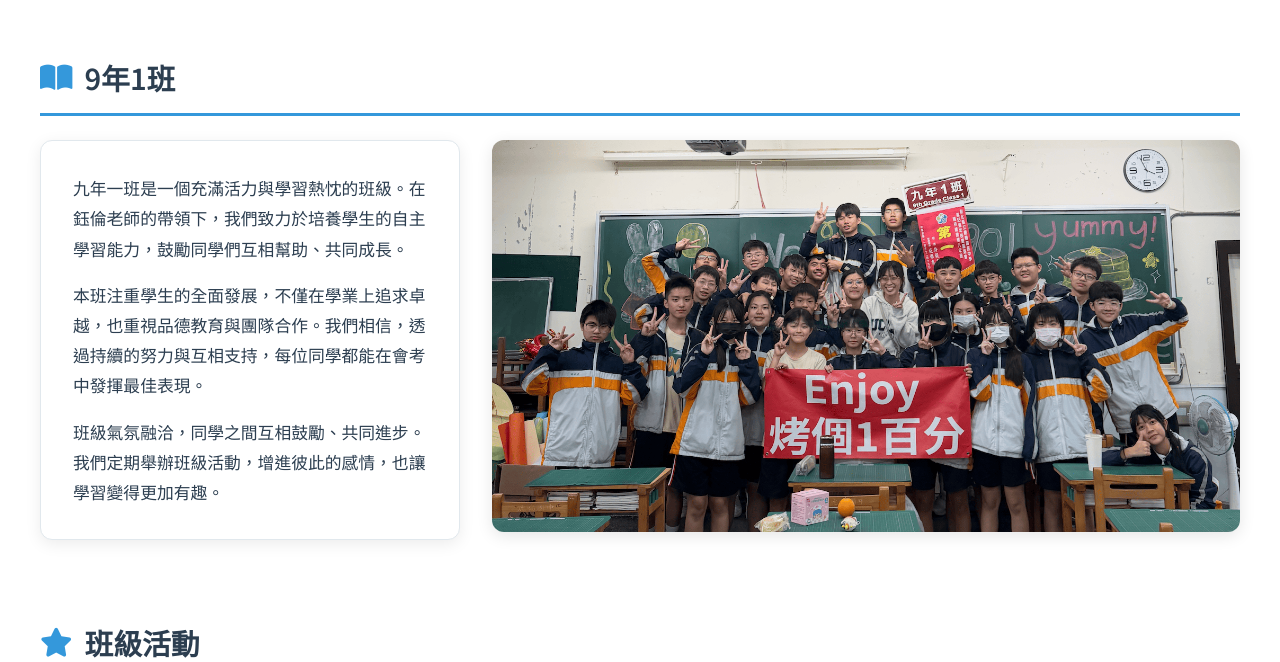
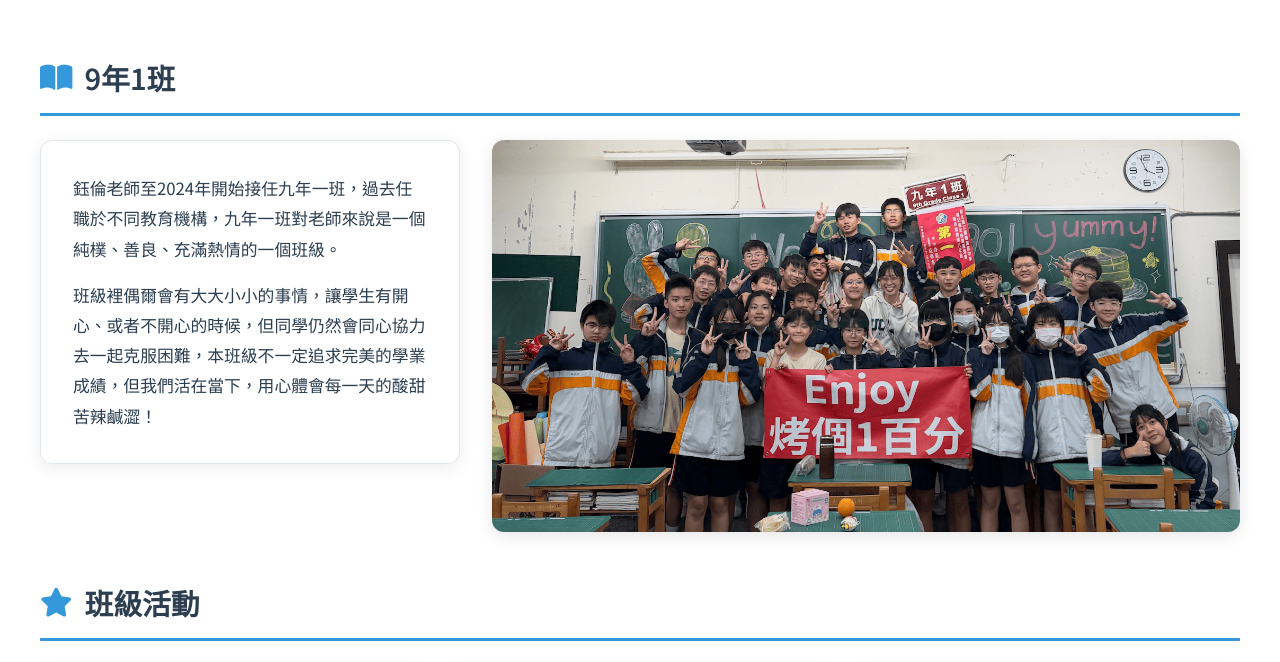
Before and after one commit to rennychou599-lgtm/ellen-classroom, a website: page class-901.html in a window 1280 px wide. Shown: the part 84-746 px from the top of the page. Drawn offline with Linux system fonts and the light colour scheme; a web font is replaced by a local one.

Commit message:
更新班級介紹文字內容

```diff
--- a/class-901.html
+++ b/class-901.html
@@ -404,13 +404,10 @@
                     <div style="flex: 0 0 35%; min-width: 280px; display: flex; align-items: flex-start;">
                         <div class="class-description" style="text-align: left; width: 100%;">
                             <p style="margin-bottom: 1rem;">
-                                九年一班是一個充滿活力與學習熱忱的班級。在鈺倫老師的帶領下，我們致力於培養學生的自主學習能力，鼓勵同學們互相幫助、共同成長。
-                            </p>
-                            <p style="margin-bottom: 1rem;">
-                                本班注重學生的全面發展，不僅在學業上追求卓越，也重視品德教育與團隊合作。我們相信，透過持續的努力與互相支持，每位同學都能在會考中發揮最佳表現。
+                                鈺倫老師至2024年開始接任九年一班，過去任職於不同教育機構，九年一班對老師來說是一個純樸、善良、充滿熱情的一個班級。
                             </p>
                             <p style="margin-bottom: 0;">
-                                班級氣氛融洽，同學之間互相鼓勵、共同進步。我們定期舉辦班級活動，增進彼此的感情，也讓學習變得更加有趣。
+                                班級裡偶爾會有大大小小的事情，讓學生有開心、或者不開心的時候，但同學仍然會同心協力去一起克服困難，本班級不一定追求完美的學業成績，但我們活在當下，用心體會每一天的酸甜苦辣鹹澀！
                             </p>
                         </div>
                     </div>
```
